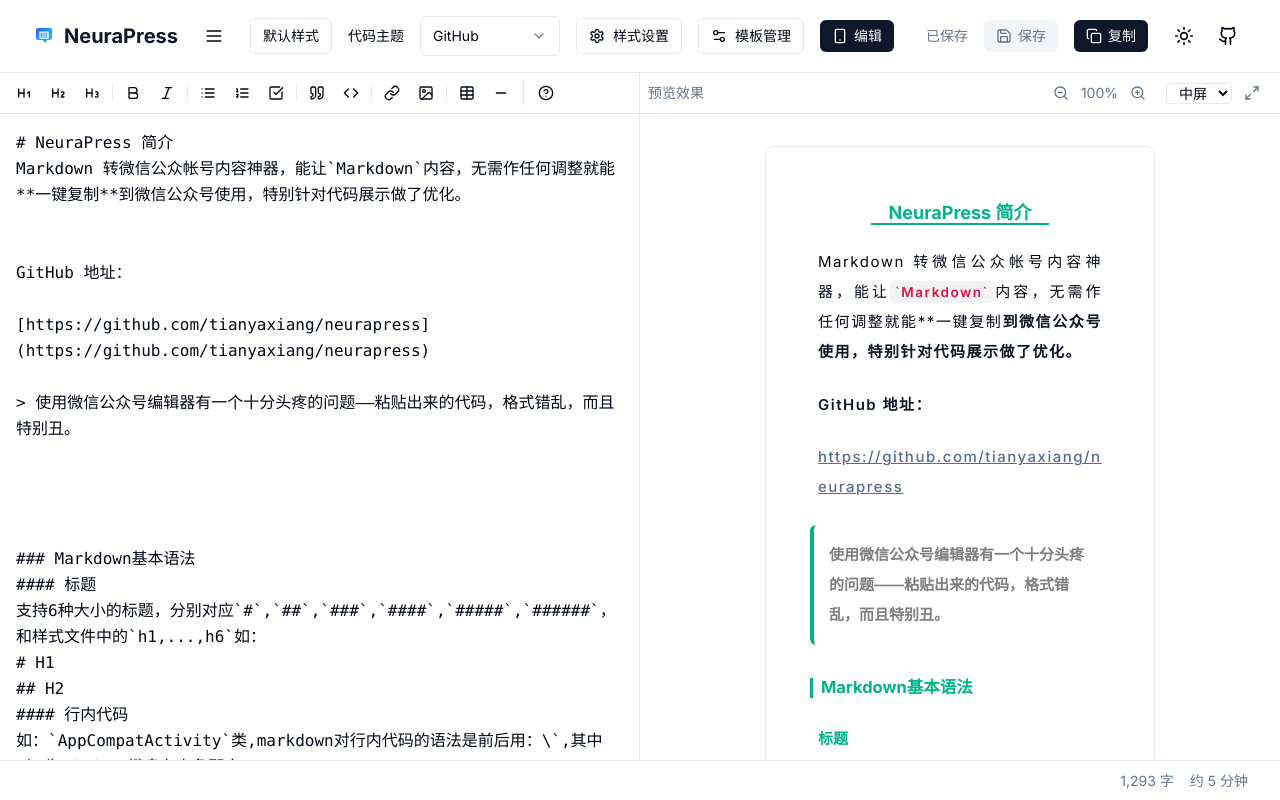
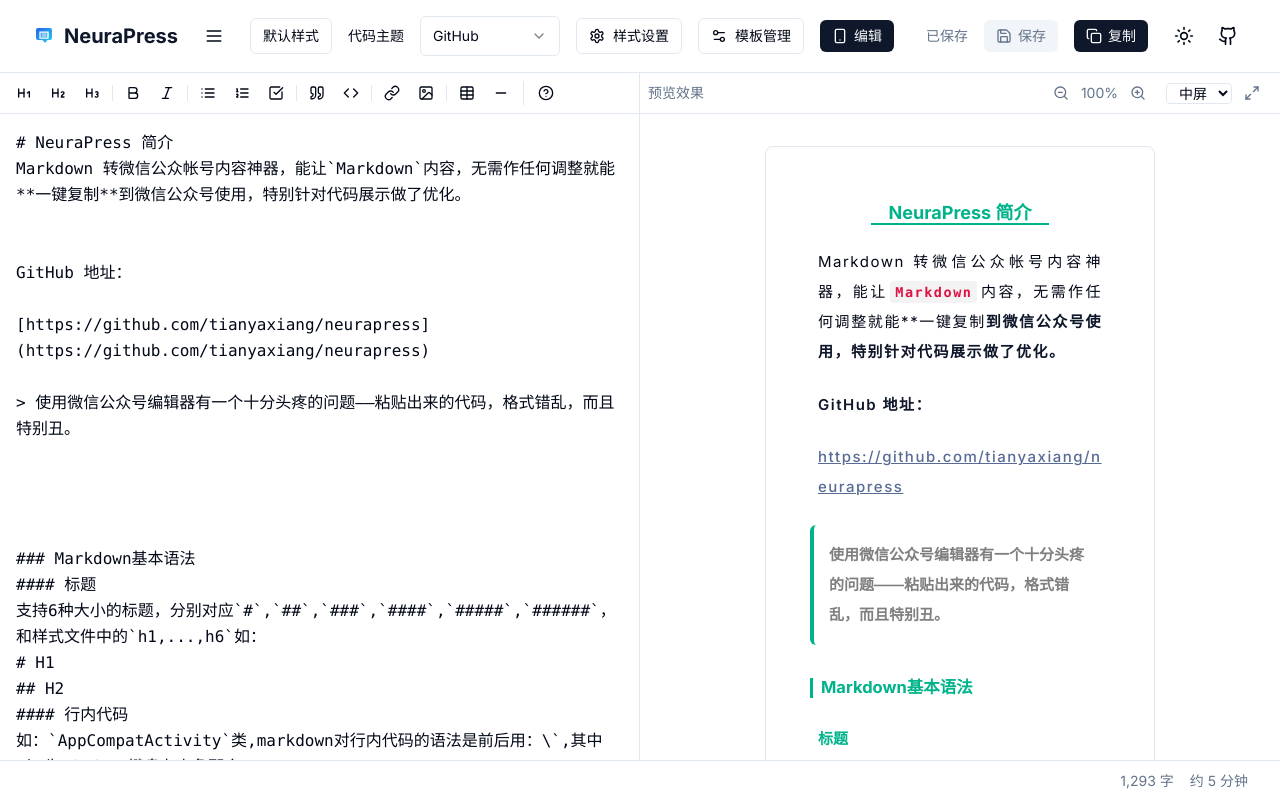
Before and after one commit to tianyaxiang/neurapress, a Next.js app: page /wechat in a window 1280 px wide. Built offline with nearby package versions, Linux system fonts and the light colour scheme.

Commit message:
修复行内代码样式多``的问题

```diff
--- a/src/app/globals.css
+++ b/src/app/globals.css
@@ -695,3 +695,23 @@
     display: none;
   }
 }
+
+/* 行内代码样式 */
+.inline-code::before,
+.inline-code::after {
+  content: none !important;
+}
+
+.inline-code {
+  font-family: ui-monospace, SFMono-Regular, Menlo, Monaco, Consolas, monospace;
+  font-size: 0.9em;
+  background: rgba(0, 0, 0, 0.05);
+  padding: 0.2em 0.4em;
+  border-radius: 3px;
+  margin: 0 0.2em;
+}
+
+/* 暗色主题支持 */
+.dark .inline-code {
+  background: rgba(255, 255, 255, 0.1);
+}
--- a/src/lib/markdown/renderer.ts
+++ b/src/lib/markdown/renderer.ts
@@ -224,7 +224,7 @@
     this.renderer.codespan = ({ text }: Tokens.Codespan) => {
       const codespanStyle = (this.options.inline?.codespan || {})
       const styleStr = cssPropertiesToString(codespanStyle)
-      return `<code${styleStr ? ` style="${styleStr}"` : ''}>${text}</code>`
+      return `<code class="inline-code"${styleStr ? ` style="${styleStr}"` : ''}>${text}</code>`
     }
 
     // 重写 em 方法
```
